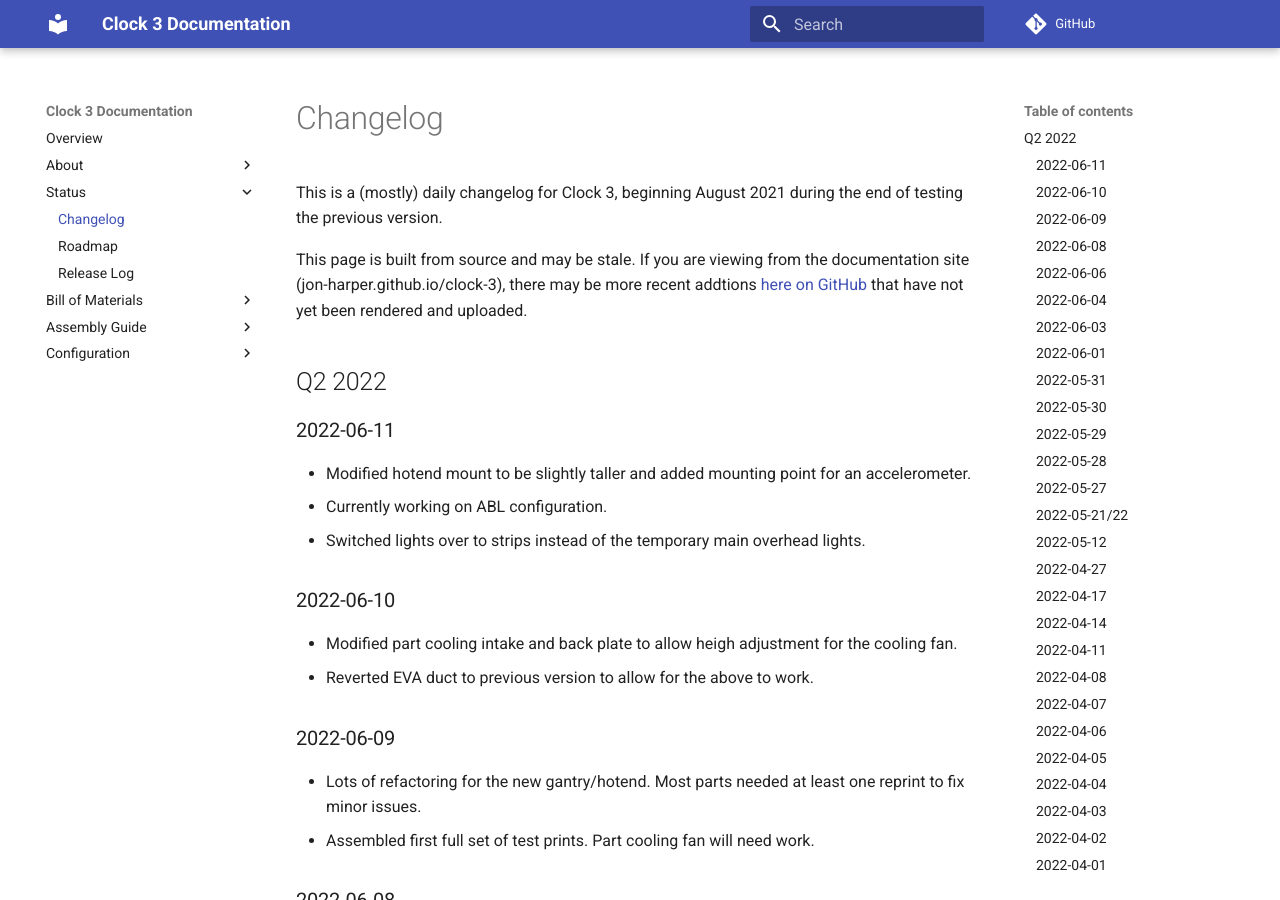
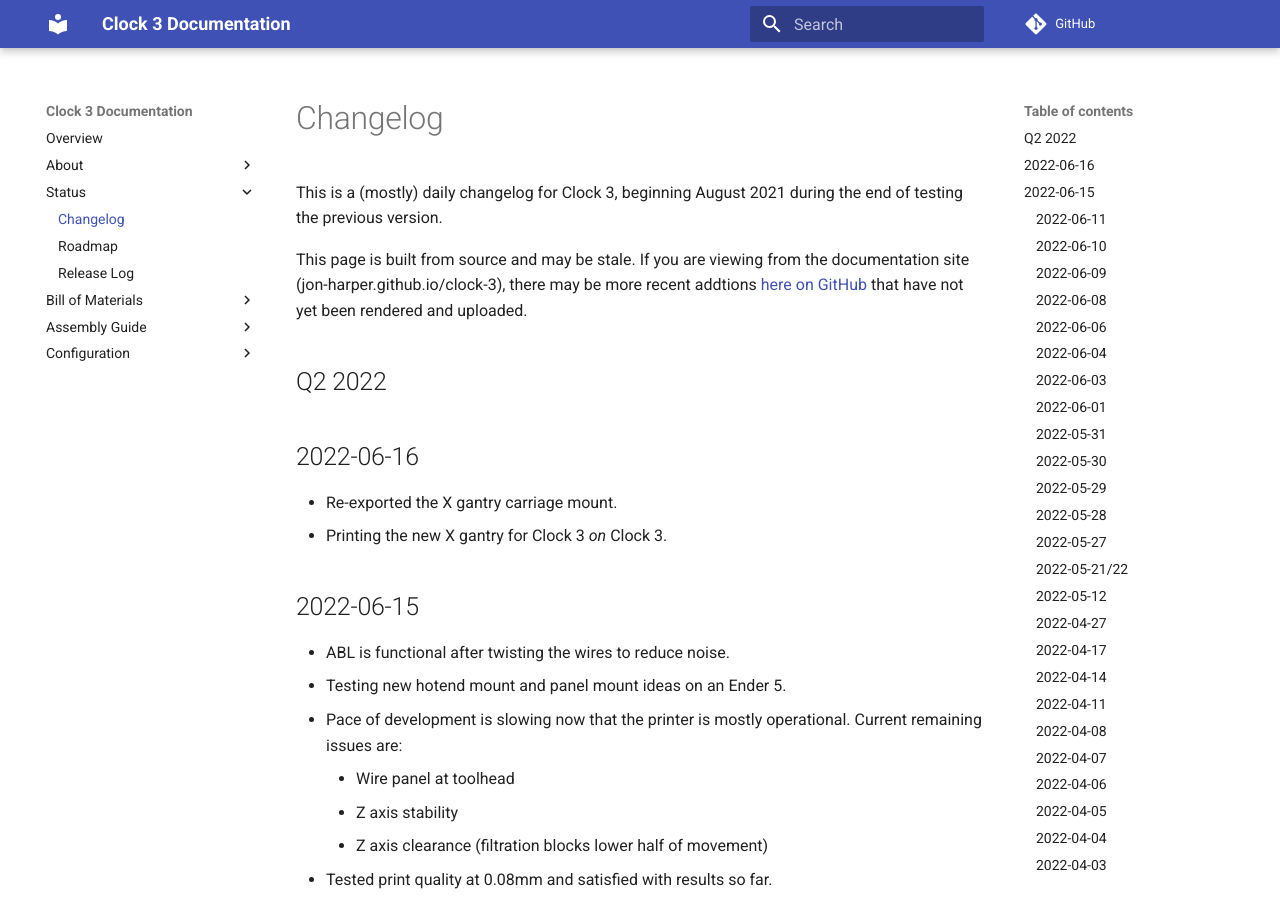
Before and after one commit to jon-harper/clock-3, an MkDocs documentation site: the page built from docs/status/changelog.md, in a window 1280 px wide and 900 px high. Built offline with MkDocs 1.6.1 and Material for MkDocs 9.7.7, drawn with Linux system fonts in a browser that asks for light colours; comment, search, counter and statistics services are not loaded.

```diff
--- a/docs/status/changelog.md
+++ b/docs/status/changelog.md
@@ -10,6 +10,21 @@ This is a (mostly) daily changelog for Clock 3, beginning August 2021 during the
 This page is built from source and may be stale. If you are viewing from the documentation site (jon-harper.github.io/clock-3), there may be more recent addtions [here on GitHub](https://github.com/jon-harper/clock-3/blob/main/docs/status/changelog.md) that have not yet been rendered and uploaded.
 
 ## Q2 2022
+
+## 2022-06-16
+
+- Re-exported the X gantry carriage mount.
+- Printing the new X gantry for Clock 3 *on* Clock 3.
+
+## 2022-06-15
+
+- ABL is functional after twisting the wires to reduce noise.
+- Testing new hotend mount and panel mount ideas on an Ender 5.
+- Pace of development is slowing now that the printer is mostly operational. Current remaining issues are:
+    - Wire panel at toolhead
+    - Z axis stability
+    - Z axis clearance (filtration blocks lower half of movement)
+- Tested print quality at 0.08mm and satisfied with results so far.
 
 ### 2022-06-11
 
```
Also changed, not shown: docs/index.md (+4 -3 lines), 1 other file.
